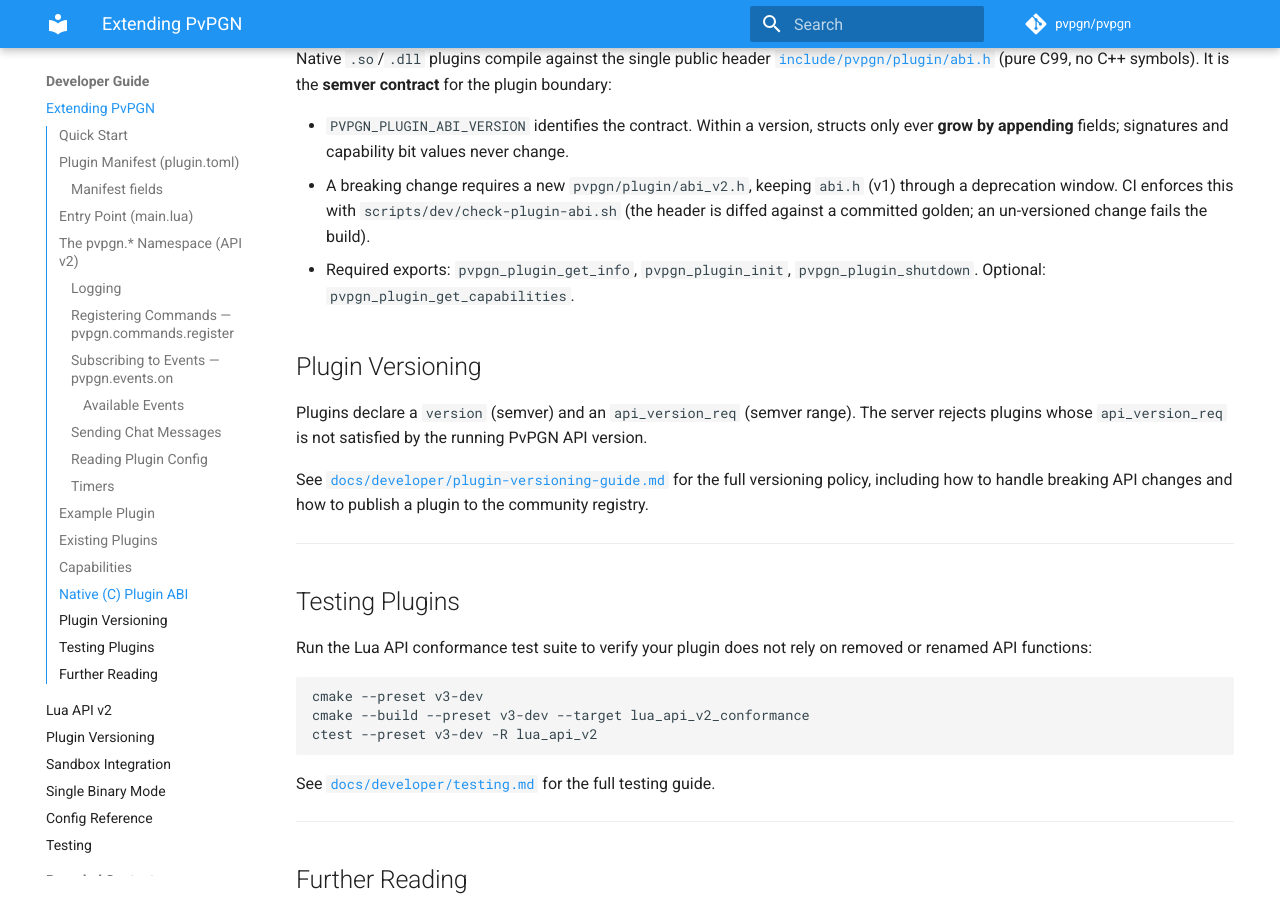
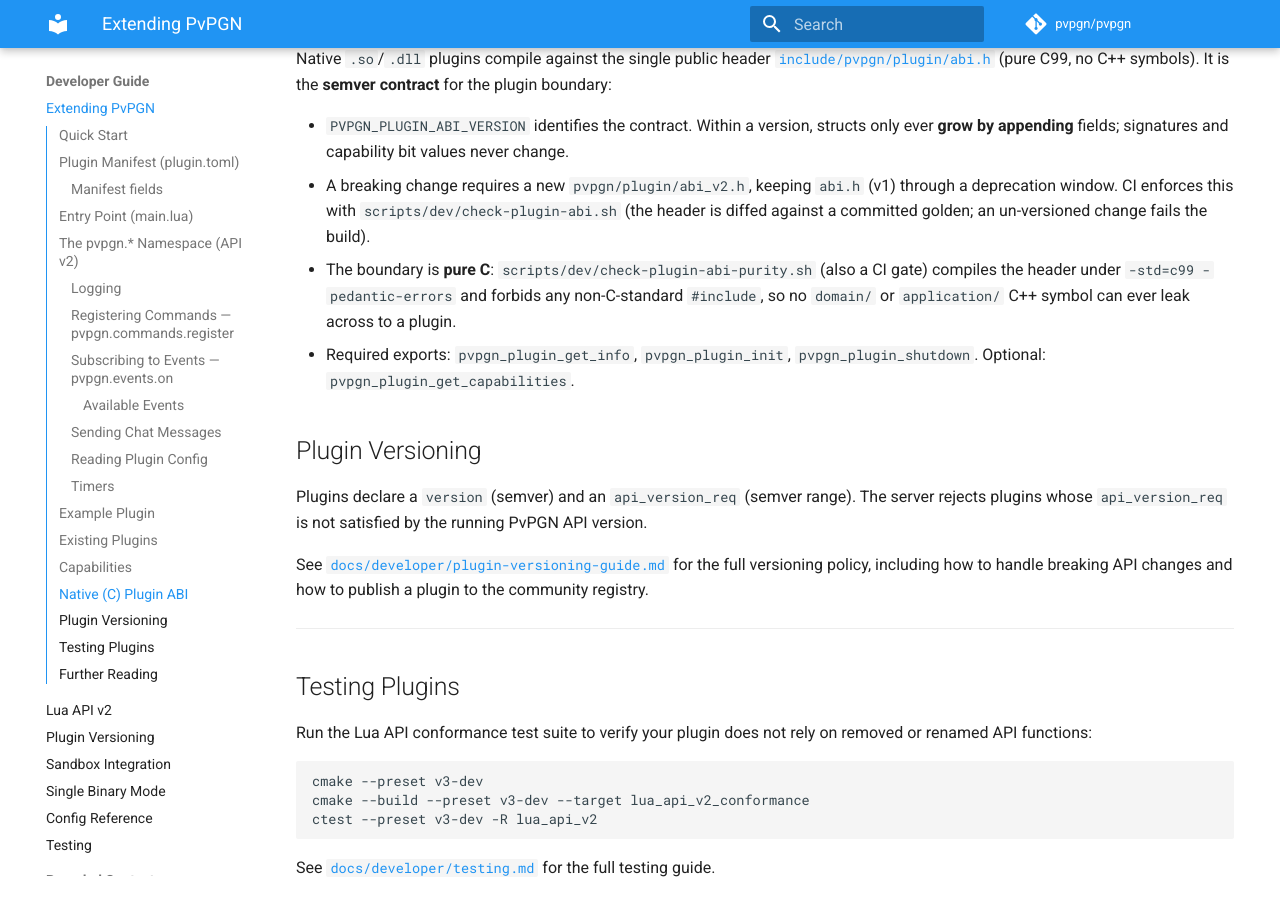
Before and after one commit to ldmonster/pvpgn, an MkDocs documentation site: the page built from docs/developer/extending-pvpgn.md, in a window 1280 px wide and 900 px high, scrolled down 6986 px. Built offline with MkDocs 1.6.1 and Material for MkDocs 9.7.7, drawn with Linux system fonts in a browser that asks for light colours; comment, search, counter and statistics services are not loaded.

Commit message:
Plan 12: plugin ABI purity gate — no C++/domain/application symbol leaks
Add scripts/dev/check-plugin-abi-purity.sh (acceptance criterion: "No C++
symbol from domain/ or application/ is exposed to plugins"). The single header
a native plugin compiles against, include/pvpgn/plugin/abi.h, is the whole
host<->plugin contract; this gate proves it is pure C:

1. The header must compile under `-std=c99 -pedantic-errors -Werror`. A
   namespace / class / template / reference / std:: name cannot compile as C,
   so a clean C99 build is the definitive "no C++ symbol leaks" assertion.
2. Every #include must be a C standard header (whitelist) — forbids dragging in
   any project header (domain/, application/, infra/, core/), which is how a
   C++ type would otherwise cross the boundary.

Wired into the ci.yml lint job next to the existing semver gate; documented in
docs/developer/extending-pvpgn.md. Verified locally: passes on the current
header and fails on both negative cases (a forbidden include and an injected
namespace/class).

Closes Plan 12 acceptance criteria for the public header, the semver gate, the
no-C++-symbol purity boundary, and the docs. Remaining: migrate the loader +
shipped plugins onto the public ABI and have the host enforce manifest
capabilities at load (needs the Lua/plugin runtime, off in this build).

Co-Authored-By: Claude Opus 4.8 (1M context) <noreply@anthropic.com>

```diff
--- a/docs/developer/extending-pvpgn.md
+++ b/docs/developer/extending-pvpgn.md
@@ -288,6 +288,10 @@ symbols). It is the **semver contract** for the plugin boundary:
   (v1) through a deprecation window. CI enforces this with
   `scripts/dev/check-plugin-abi.sh` (the header is diffed against a committed
   golden; an un-versioned change fails the build).
+- The boundary is **pure C**: `scripts/dev/check-plugin-abi-purity.sh` (also a
+  CI gate) compiles the header under `-std=c99 -pedantic-errors` and forbids any
+  non-C-standard `#include`, so no `domain/` or `application/` C++ symbol can
+  ever leak across to a plugin.
 - Required exports: `pvpgn_plugin_get_info`, `pvpgn_plugin_init`,
   `pvpgn_plugin_shutdown`. Optional: `pvpgn_plugin_get_capabilities`.
 
```
Also changed, not shown: refactoring-progress-wave2.md (+21 -5 lines), 2 other files.
